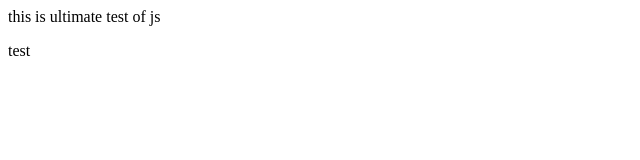
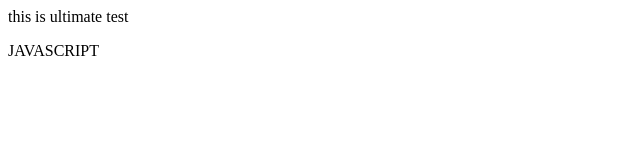
Before and after one commit to panditvarun20/JS, a plain HTML site: page index.html in a window 1280 px wide. Shown: the whole page, without its empty margins (0-640 px from the left). Drawn offline with Linux system fonts and the light colour scheme.

Commit message:
After commit in javascript

```diff
--- a/index.html
+++ b/index.html
@@ -7,9 +7,9 @@
     <title>Document</title>
 </head>
 <body>
-    this is ultimate test of js
+    this is ultimate test
 
-    <p>test</p>
+    <p>JAVASCRIPT</p>
     <!-- <p>aa</p> -->
 
     <script>
```
Also changed, not shown: test.js (added), 1 other file.
